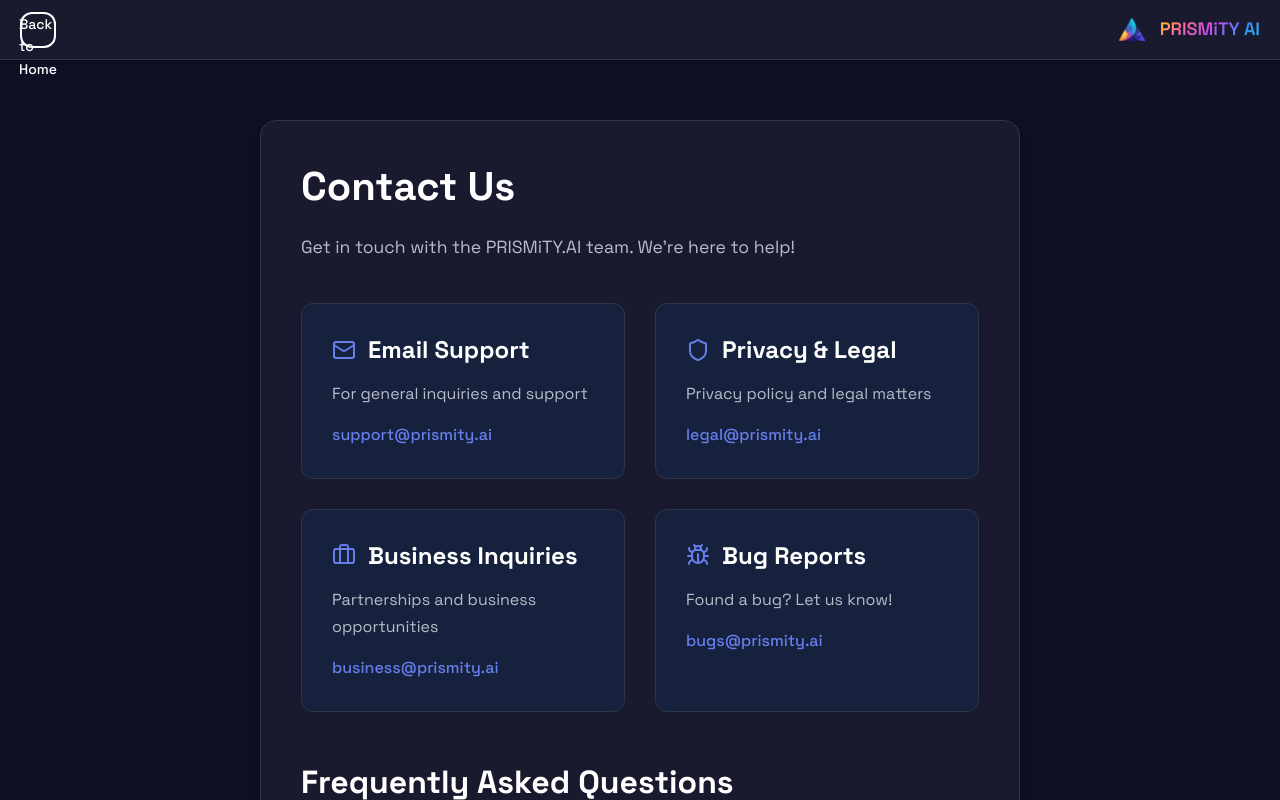
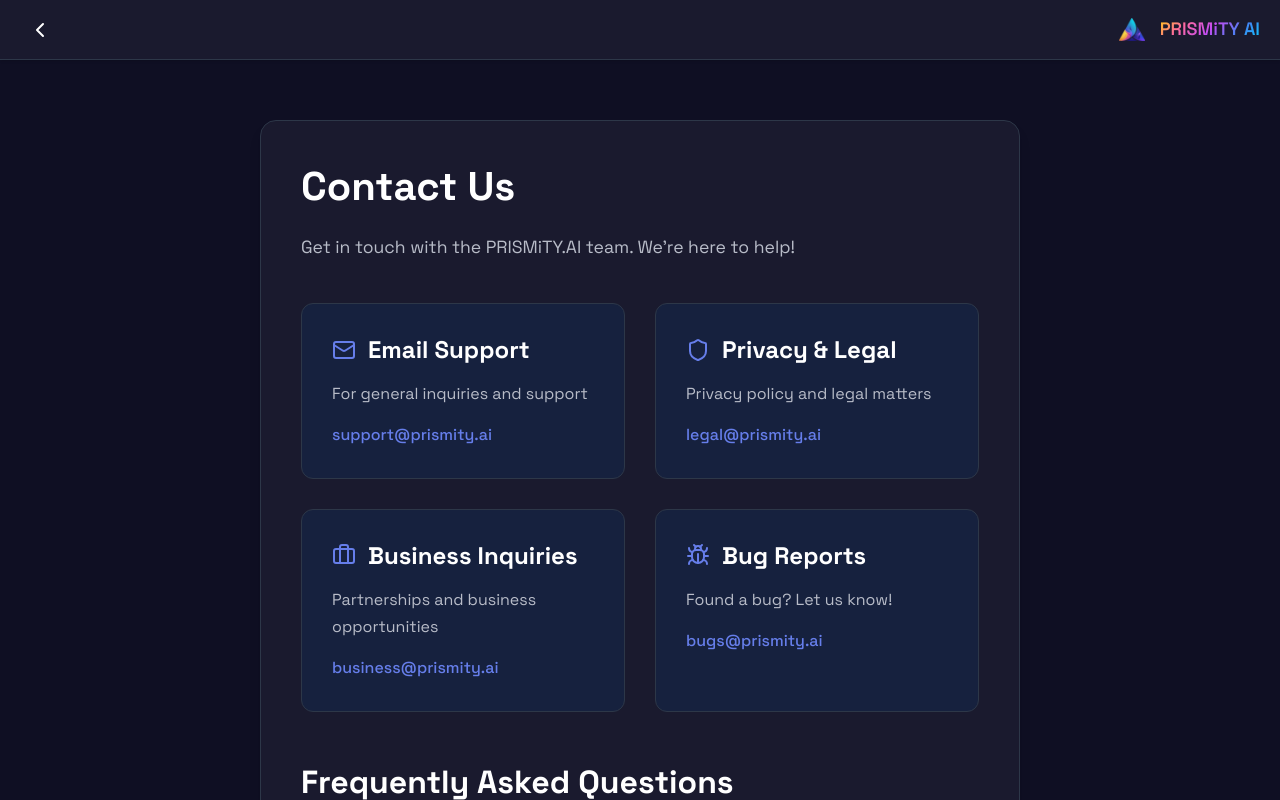
Before and after one commit to Shinzou369/PRISMITY, a website: page public/contact.html in a window 1280 px wide. Shown: the top 800 px of the page. Drawn offline with nearby package versions, Linux system fonts and the light colour scheme.

Commit message:
NEW UPDATES

```diff
--- a/public/contact.html
+++ b/public/contact.html
@@ -12,9 +12,12 @@
 <body>
     <nav class="top-nav">
         <div class="nav-left">
-            <a href="/" class="toggle-btn back-btn">
-                <span class="back-arrow">←</span>
-                <span class="back-text">Back to Home</span>
+            <a href="/" class="back-btn" aria-label="Back to Home">
+                <svg class="back-icon" xmlns="http://www.w3.org/2000/svg" width="24" height="24" fill="none"
+                     stroke="currentColor" stroke-width="2" stroke-linecap="round" stroke-linejoin="round"
+                     viewBox="0 0 24 24">
+                    <polyline points="15 18 9 12 15 6"></polyline>
+                </svg>
             </a>
         </div>
         <div class="nav-right">
--- a/public/style.css
+++ b/public/style.css
@@ -1529,7 +1529,26 @@
   overflow: hidden;
   position: relative;
 }
-
+  .back-btn {
+    display: flex;
+    align-items: center;
+    justify-content: center;
+    width: 40px;
+    height: 40px;
+    text-decoration: none;
+    color: inherit;
+    border-radius: 50%;
+    transition: background 0.2s ease;
+  }
+
+  .back-btn:hover {
+    background: rgba(0, 0, 0, 0.05); /* subtle hover */
+  }
+
+  .back-icon {
+    width: 24px;
+    height: 24px;
+  }
 .avatar-img {
   width: 100%;
   height: 100%;
```
Also changed, not shown: public/privacy-policy.html (+6 -3 lines), public/templates.html (+9 -1 lines), public/terms-of-service.html (+6 -3 lines).
